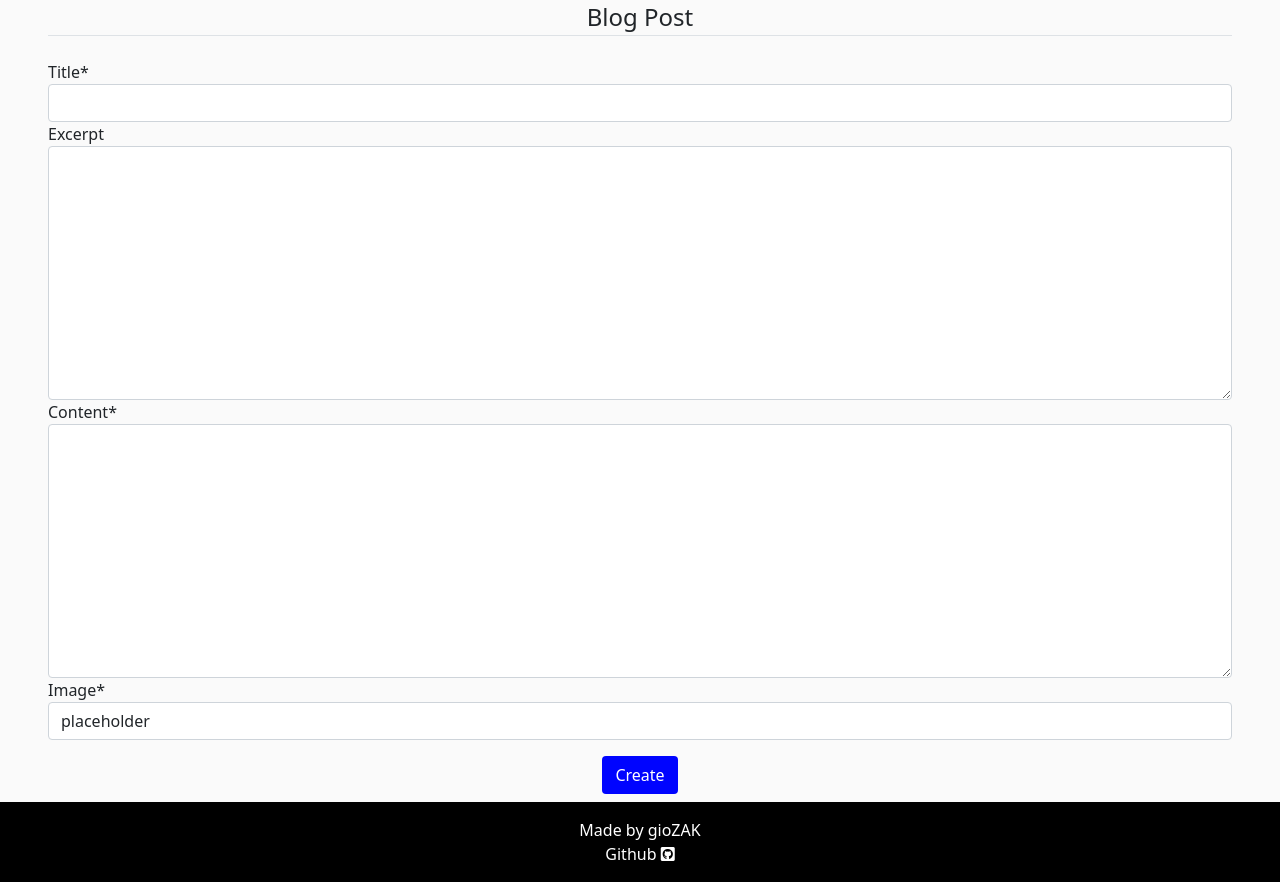
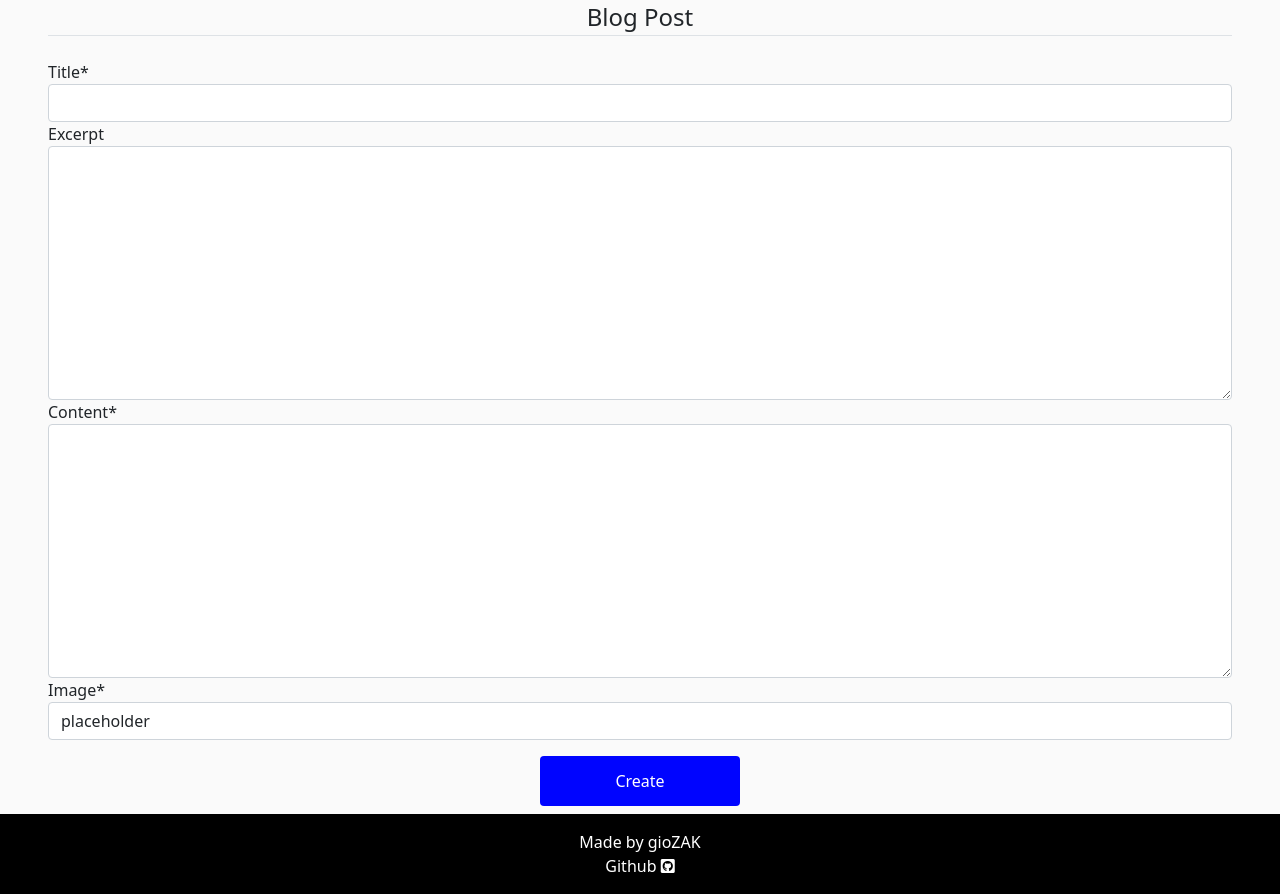
Before and after one commit to gioZAK/justblog_v1, a Django app: page /create/ in a window 1280 px wide. Shown: the part 69-963 px from the top of the page. Run offline with Django 3.2, Linux system fonts and the light colour scheme; parts of the project's set-up code (start-up, migrations or seed data) failed here and were passed over; some libraries are stand-ins or nearby versions.

```diff
--- a/static/css/style.css
+++ b/static/css/style.css
@@ -78,6 +78,11 @@ body {
     color: var(--light-s-color);
 }
 
+.btn {
+    width: 200px;
+    height: 50px;
+}
+
 .btn-all {
     background-color: var(--blue-color);
     color: var(--light-s-color);
```
Also changed, not shown: userprofile/views.py (+6 -2 lines).
